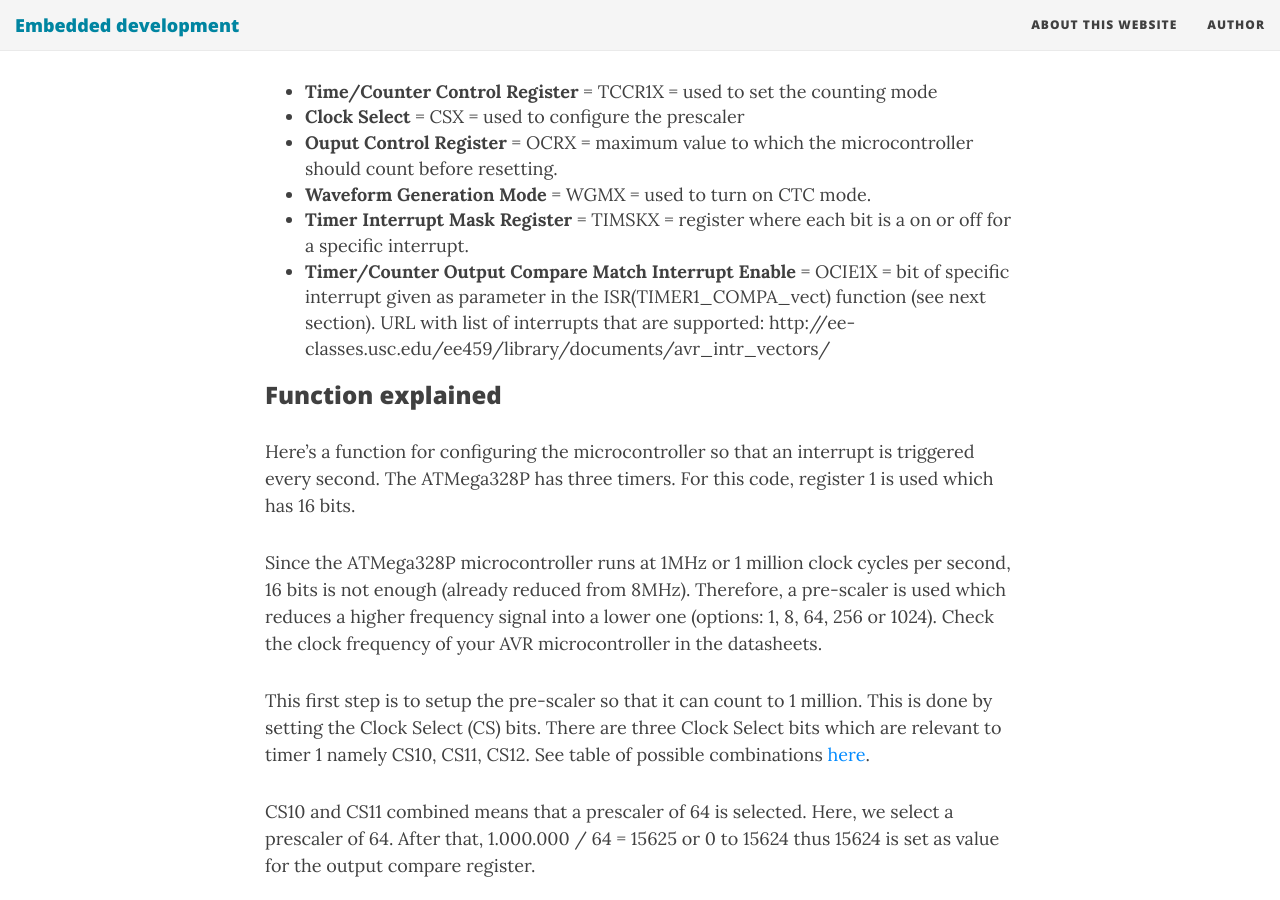
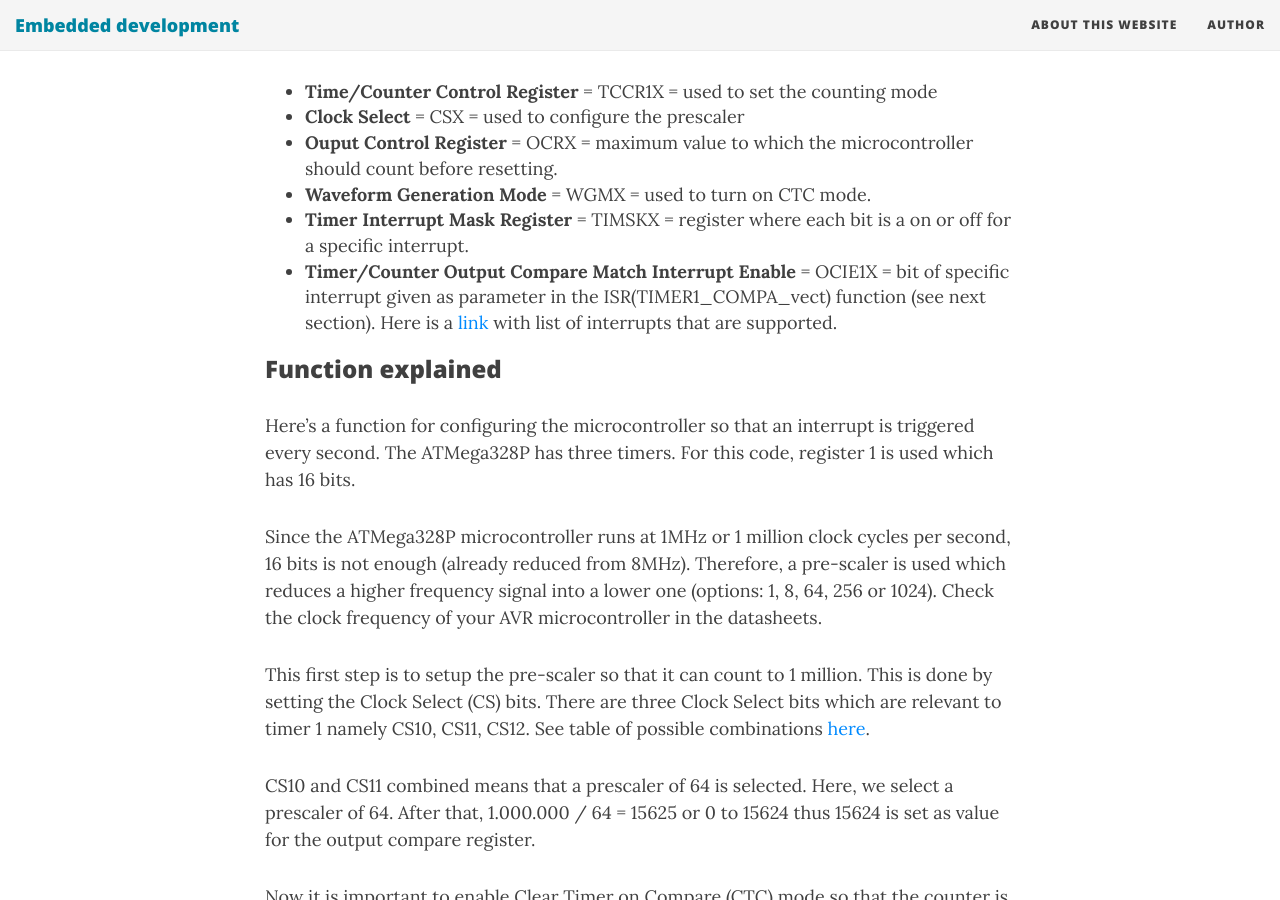
Before and after one commit to markvdlaan93/markvdlaan93.github.io, a Jekyll site: the page built from _posts/2019-10-29-avr-c-timer.md, in a window 1280 px wide and 900 px high, scrolled down 1114 px. Built offline with Jekyll 4.4.1, drawn with Linux system fonts in a browser that asks for light colours; nearby versions of some CDN libraries; comment, search, counter and statistics services are not loaded.

Commit message:
Update link

```diff
--- a/_posts/2019-10-29-avr-c-timer.md
+++ b/_posts/2019-10-29-avr-c-timer.md
@@ -35,7 +35,7 @@ When you first start programming in C for the AVR microcontroller, you quickly e
 * **Ouput Control Register** = OCRX = maximum value to which the microcontroller should count before resetting.
 * **Waveform Generation Mode** = WGMX = used to turn on CTC mode.
 * **Timer Interrupt Mask Register** = TIMSKX = register where each bit is a on or off for a specific interrupt.
-* **Timer/Counter Output Compare Match Interrupt Enable** = OCIE1X = bit of specific interrupt given as parameter in the ISR(TIMER1_COMPA_vect) function (see next section). URL with list of interrupts that are supported: http://ee-classes.usc.edu/ee459/library/documents/avr_intr_vectors/
+* **Timer/Counter Output Compare Match Interrupt Enable** = OCIE1X = bit of specific interrupt given as parameter in the ISR(TIMER1_COMPA_vect) function (see next section). Here is a [link](http://ee-classes.usc.edu/ee459/library/documents/avr_intr_vectors/) with list of interrupts that are supported.
 
 ### Function explained
 
```
